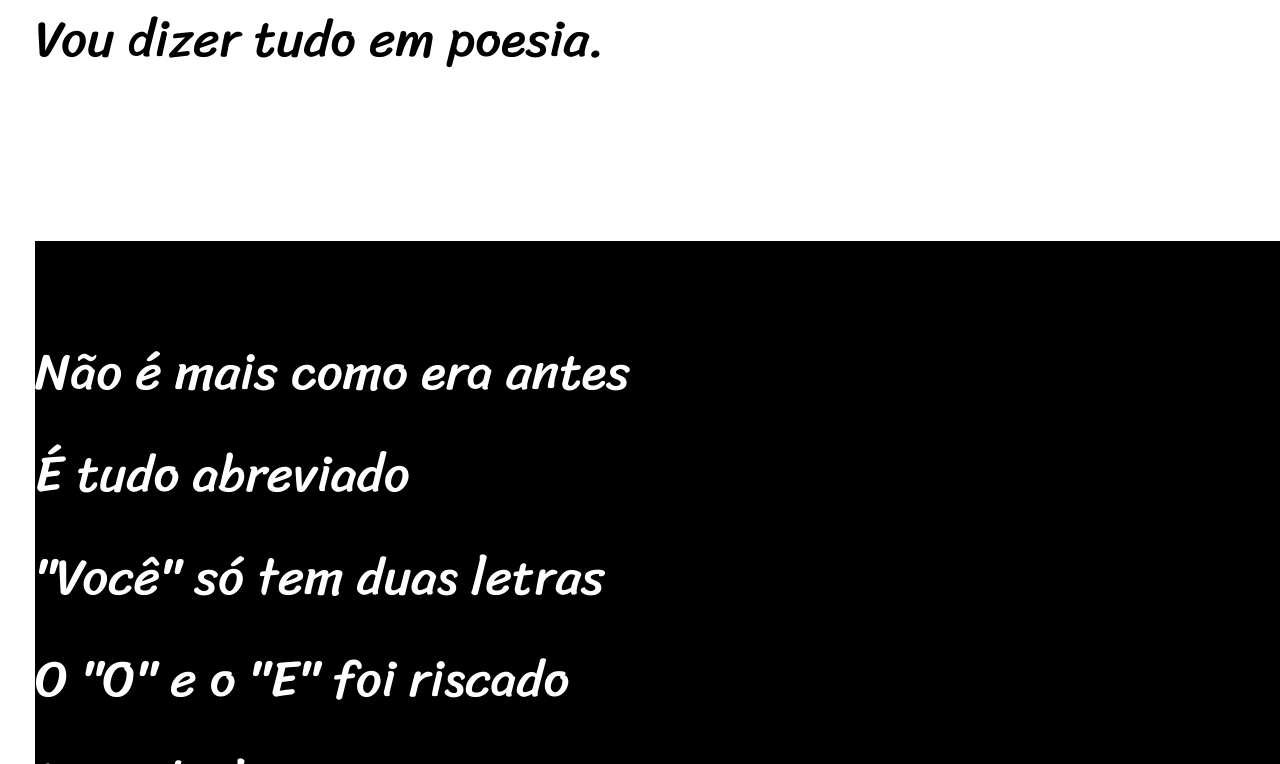
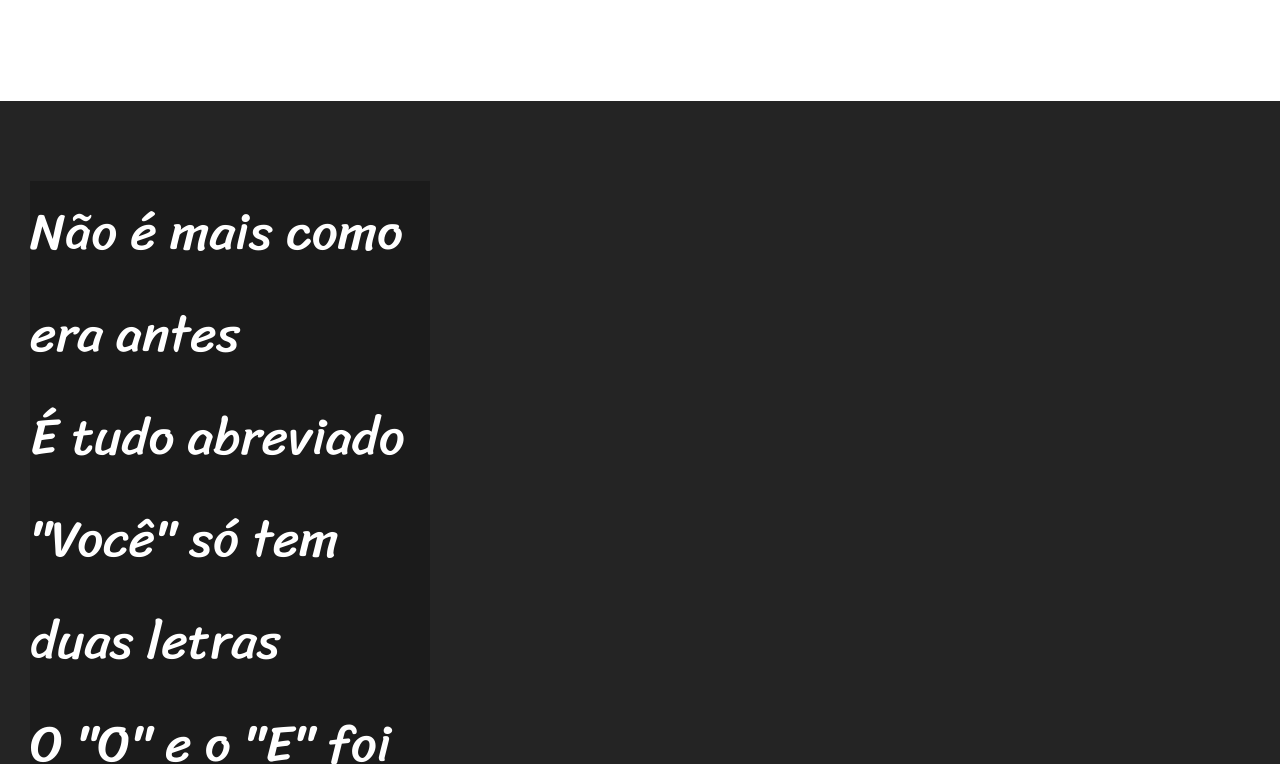
Before and after one commit to lucianoz7/html, a plain HTML site: page Desafios/de012/cordel.html in a window 1280 px wide. Shown: the part 1096-1860 px from the top of the page. Drawn offline with Linux system fonts and the light colour scheme.

Commit message:
Update style.css

```diff
--- a/Desafios/de012/style.css
+++ b/Desafios/de012/style.css
@@ -46,10 +46,10 @@ a:hover {
 section {
     font-size: 4vw;
     font-family: "Sriracha";
-    margin: 70px 0px 70px 35px;
     line-height: 2em;
     padding-top: 10vh;
     padding-bottom: 10vh;
+    padding-left: 30px;
 }
 
 section.normal {
@@ -58,8 +58,14 @@ section.normal {
 }
 
 section.imagem {
-    background-color: black;
+    background-color: rgb(36, 36, 36);
     color: white;
+
+}
+
+section.imagem > p {
+    width: 400px;
+    background-color: rgba(0, 0, 0, 0.26);
 }
 
 footer {
```
